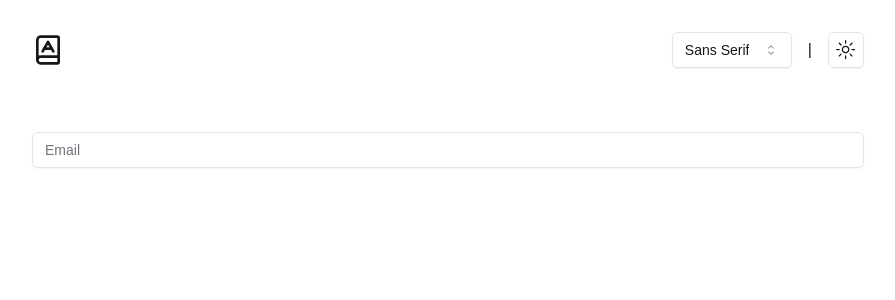
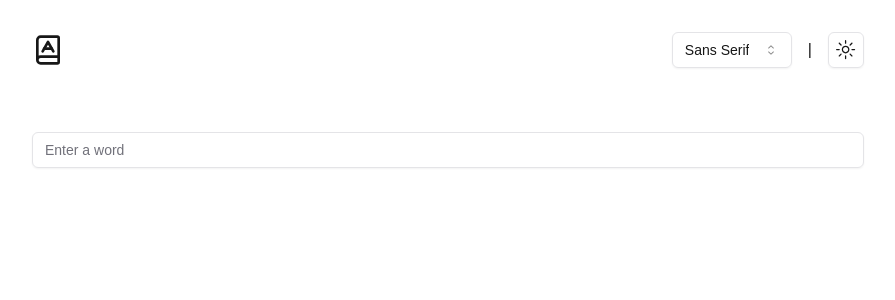
Before and after one commit to OskiTheCoder/dictionary, a Next.js app: page / in a window 1280 px wide. Shown: the top 300 px of the page, without its empty margins (192-1087 px from the left). Built offline with nearby package versions, Linux system fonts and the light colour scheme.

Commit message:
add initial api handlers and word not found case

```diff
--- /dev/null
+++ b/app/api/definition/route.ts
@@ -0,0 +1,33 @@
+import { NextResponse } from 'next/server';
+
+export async function GET(request: Request) {
+  const { searchParams } = new URL(request.url);
+  const word = searchParams.get('word');
+
+  if (!word) {
+    return NextResponse.json({ error: 'Missing parameter' }, { status: 400 });
+  }
+
+  try {
+    const response = await fetch(
+      `https://api.dictionaryapi.dev/api/v2/entries/en/${word}`
+    );
+    const data = await response.json();
+
+    console.log(data, 'ok');
+
+    if (Array.isArray(data) && data.length > 0) {
+      return NextResponse.json({ data });
+    } else {
+      return NextResponse.json(
+        { error: 'No data returned for word' },
+        { status: 404 }
+      );
+    }
+  } catch (error) {
+    return NextResponse.json(
+      { error: 'Server encountered error while fetching' },
+      { status: 500 }
+    );
+  }
+}
--- a/components/main.tsx
+++ b/components/main.tsx
@@ -1,9 +1,105 @@
+'use client';
+import { useState } from 'react';
 import { Input } from '@/components/ui/input';
+import Word from './word';
+
+type License = {
+  name: string;
+  url: string;
+};
+
+type Phonetic = {
+  text: string;
+  audio: string;
+  sourceUrl?: string;
+  license?: License;
+};
+
+type Definition = {
+  definition: string;
+  synonyms: string[];
+  antonyms: string[];
+  example?: string;
+};
+
+type Meaning = {
+  partOfSpeech: string;
+  definitions: Definition[];
+  synonyms: string[];
+  antonyms: string[];
+};
+
+type WordEntry = {
+  word: string;
+  phonetic: string;
+  phonetics: Phonetic[];
+  meanings: Meaning[];
+  license: License;
+  sourceUrls: string[];
+};
+
+type DictionaryApiResponse = WordEntry[];
+
+function useGetDefinition() {
+  const [definition, setDefinition] = useState<any>();
+  const [error, setError] = useState<boolean>(false);
+
+  const fetchDefinition = async (word: string) => {
+    setError(false);
+    try {
+      const response = await fetch(`/api/definition?word=${word}`);
+      if (!response.ok)
+        throw new Error('Failed to fetch definition for given word');
+      const [data] = await response.json();
+      setDefinition(data);
+    } catch (err) {
+      setError(true);
+    }
+  };
+
+  return { definition, error, fetchDefinition };
+}
 
 export default function Main() {
+  const [word, setWord] = useState('');
+  const { definition, error, fetchDefinition } = useGetDefinition();
+  const handleSubmit = (e: React.FormEvent) => {
+    e.preventDefault();
+    if (word) {
+      fetchDefinition(word);
+    }
+  };
+
   return (
     <main className='p-8'>
-      <Input type='email' placeholder='Email' />
+      <form onSubmit={handleSubmit}>
+        <Input
+          type='search'
+          placeholder='Enter a word'
+          value={word}
+          onChange={(e) => setWord(e.target.value)}
+        />
+      </form>
+      {error && (
+        <div className='flex flex-col gap-4 justify-center items-center py-12'>
+          <div className='text-4xl'>🫠</div>
+          <h2 className='text-3xl font-semibold'>
+            No definition could be found
+          </h2>
+          <p className='text-xl text-muted-foreground'>
+            Sorry friend, we could not find a definition for that word.
+          </p>
+        </div>
+      )}
+      {definition && (
+        <>
+          <Word
+            word={definition?.word}
+            phonetic={definition?.phonetic}
+            phonetics={definition?.phonetics}
+          />
+        </>
+      )}
     </main>
   );
 }
--- /dev/null
+++ b/components/word.tsx
@@ -0,0 +1,20 @@
+type Phonetic = {
+  text: string;
+  audio?: string;
+};
+
+type WordData = {
+  word: string;
+  phonetic: string;
+  phonetics: Phonetic[];
+};
+export default function Word(props: WordData) {
+  const { word, phonetic = '', phonetics = [] } = props;
+  return (
+    <div>
+      <div>
+        <h2>{word}</h2>
+      </div>
+    </div>
+  );
+}
```
Also changed, not shown: components/meaning-info.tsx (added).
